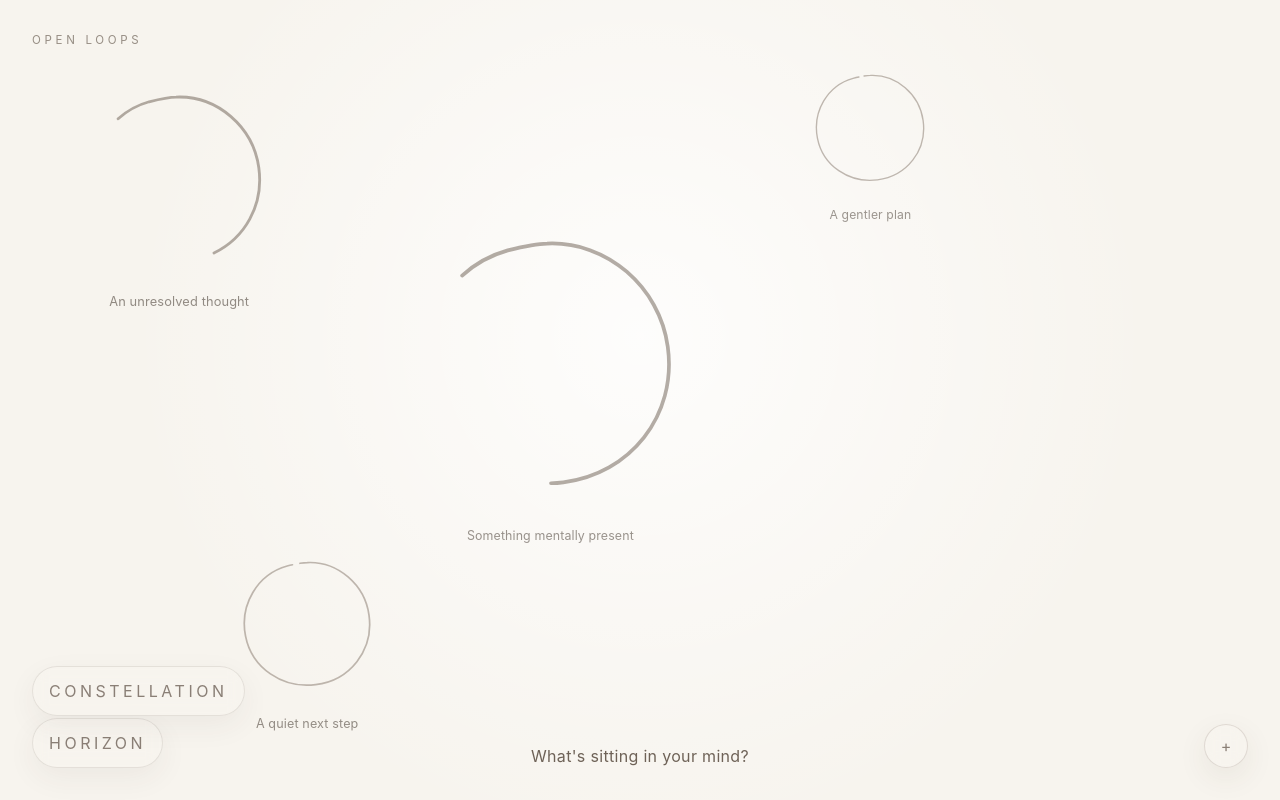
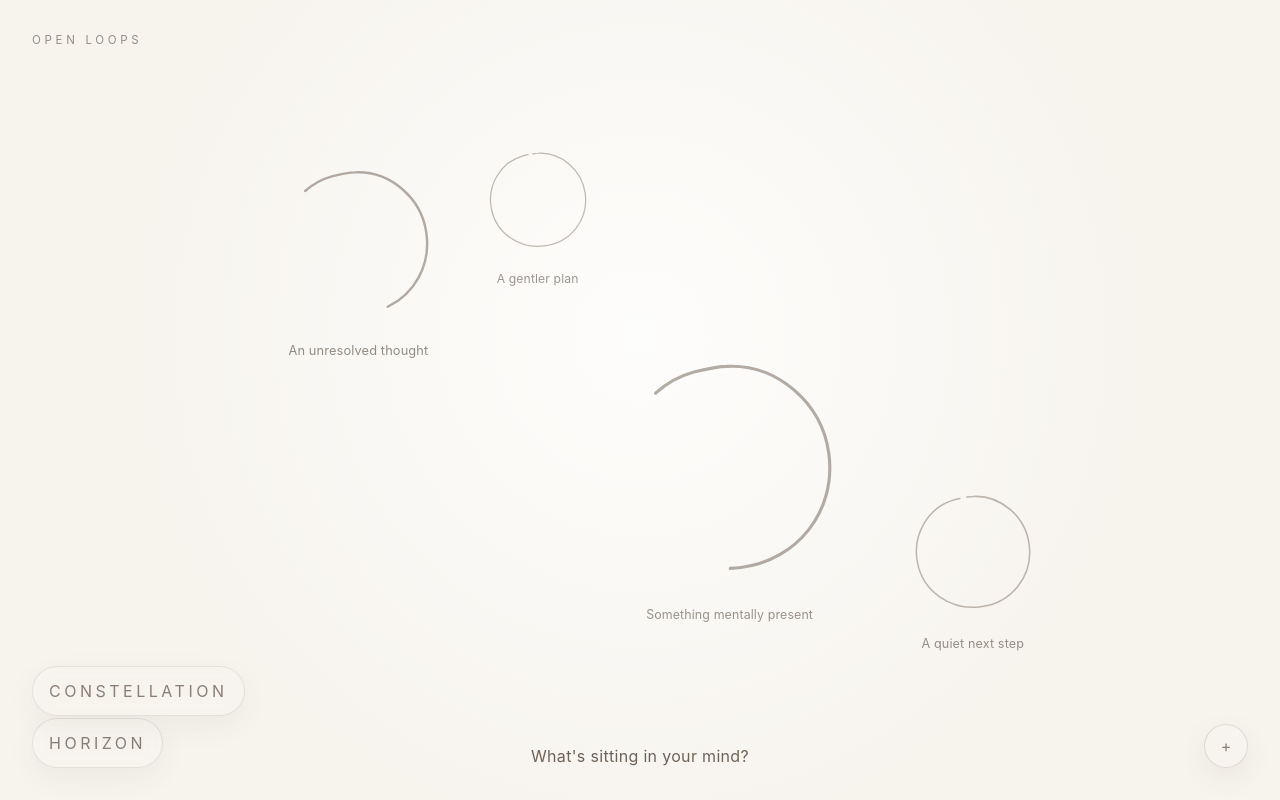
Before and after one commit to joyce-ren07/open_loops, a Next.js app in the folder open-loops/: page / in a window 1280 px wide. Built offline with nearby package versions, Linux system fonts and the light colour scheme.

Commit message:
Refine loop placement into organic clusters
Co-authored-by: joyce-ren07 <joyce-ren07@users.noreply.github.com>

```diff
--- a/open-loops/app/page.tsx
+++ b/open-loops/app/page.tsx
@@ -44,10 +44,10 @@ const initialLoops: CanvasLoopModel[] = [
     createdAt: "2026-06-12T12:00:00.000Z",
     tension: 5,
     state: "open",
-    size: 218,
-    left: "14%",
-    top: "22%",
-    rotate: -13,
+    size: 188,
+    left: "28%",
+    top: "30%",
+    rotate: 0,
     delay: 0.08,
   },
   {
@@ -61,10 +61,10 @@ const initialLoops: CanvasLoopModel[] = [
     },
     tension: 2,
     state: "planned",
-    size: 142,
-    left: "68%",
-    top: "16%",
-    rotate: 9,
+    size: 126,
+    left: "42%",
+    top: "25%",
+    rotate: 0,
     delay: 0.18,
   },
   {
@@ -73,10 +73,10 @@ const initialLoops: CanvasLoopModel[] = [
     createdAt: "2026-06-14T12:00:00.000Z",
     tension: 3,
     state: "open",
-    size: 318,
-    left: "43%",
-    top: "45%",
-    rotate: 4,
+    size: 268,
+    left: "57%",
+    top: "58%",
+    rotate: 0,
     delay: 0,
   },
   {
@@ -90,7 +90,7 @@ const initialLoops: CanvasLoopModel[] = [
     size: 184,
     left: "78%",
     top: "58%",
-    rotate: -7,
+    rotate: 0,
     delay: 0.34,
   },
   {
@@ -104,21 +104,21 @@ const initialLoops: CanvasLoopModel[] = [
     },
     tension: 4,
     state: "planned",
-    size: 166,
-    left: "24%",
-    top: "78%",
-    rotate: 17,
+    size: 150,
+    left: "76%",
+    top: "69%",
+    rotate: 0,
     delay: 0.26,
   },
 ];
 
 const placementSequence = [
-  { left: "58%", top: "73%", rotate: -18, size: 190 },
-  { left: "83%", top: "29%", rotate: 14, size: 152 },
-  { left: "10%", top: "56%", rotate: 7, size: 176 },
-  { left: "36%", top: "18%", rotate: -8, size: 138 },
-  { left: "70%", top: "82%", rotate: 21, size: 168 },
-  { left: "28%", top: "42%", rotate: -2, size: 206 },
+  { left: "56%", top: "20%", rotate: 0, size: 126 },
+  { left: "83%", top: "48%", rotate: 0, size: 138 },
+  { left: "19%", top: "61%", rotate: 0, size: 154 },
+  { left: "68%", top: "30%", rotate: 0, size: 152 },
+  { left: "39%", top: "72%", rotate: 0, size: 154 },
+  { left: "79%", top: "25%", rotate: 0, size: 136 },
 ];
 
 const starPlacements = [
```
